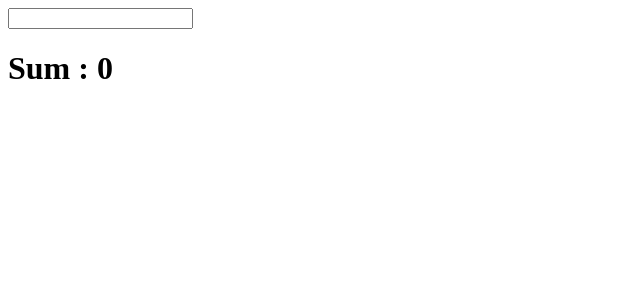
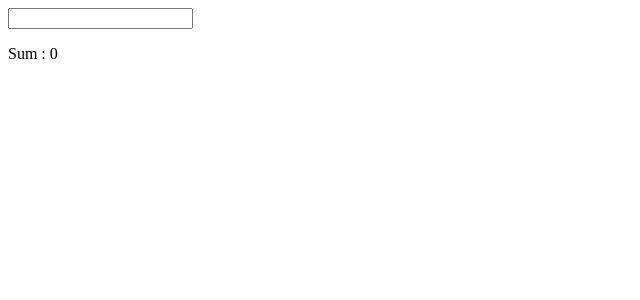
Before and after one commit to acciojob/sum-calculator-ManiPoorna, a React app: page / in a window 1280 px wide. Shown: the top 300 px of the page, without its empty margins (0-640 px from the left). Built offline with nearby package versions, Linux system fonts and the light colour scheme.

Commit message:
Version 1.2

```diff
--- a/src/components/App.js
+++ b/src/components/App.js
@@ -16,7 +16,7 @@ const App = () => {
     <div>
         {/* Do not remove the main div */}
         <input type="number" onChange={(e)=>updateSum(e)}/>
-        <h1>Sum  :  {sum}</h1>
+        <p>Sum  :  {sum}</p>
     </div>
   )
 }
```
